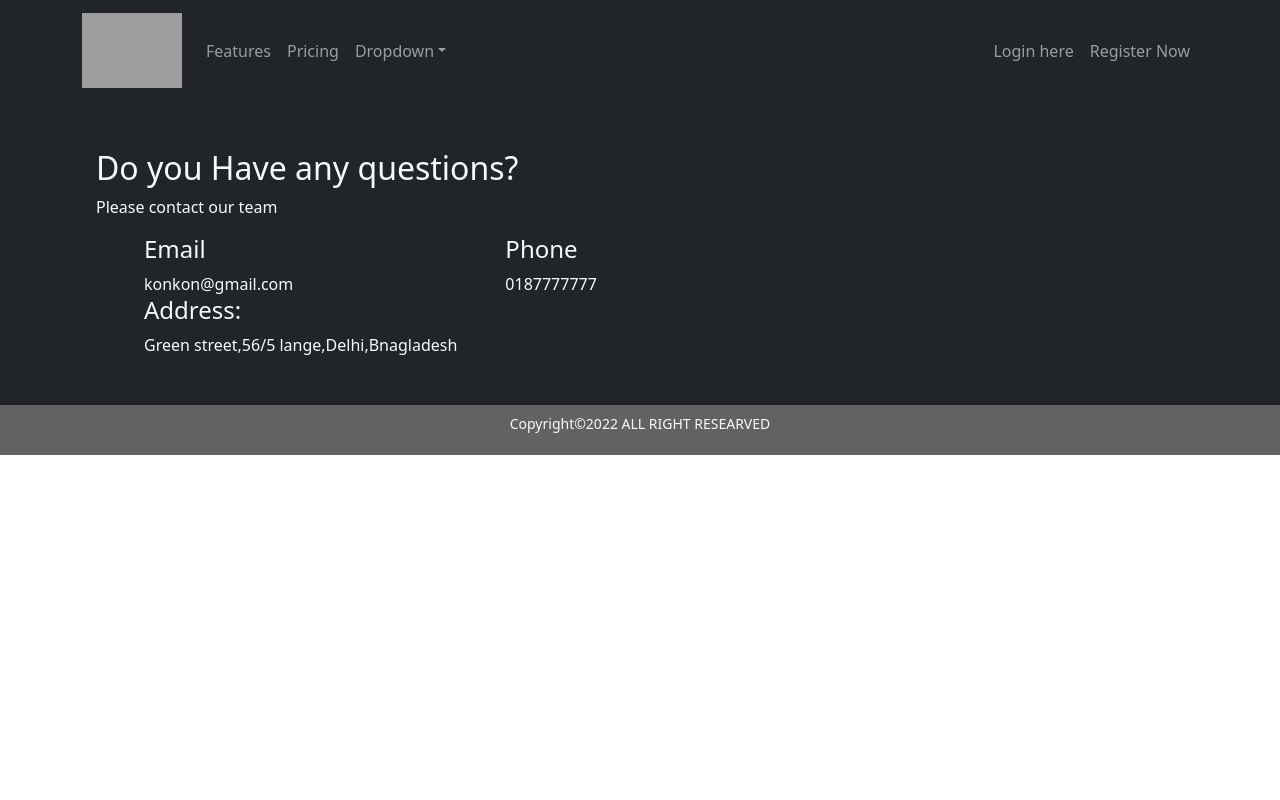
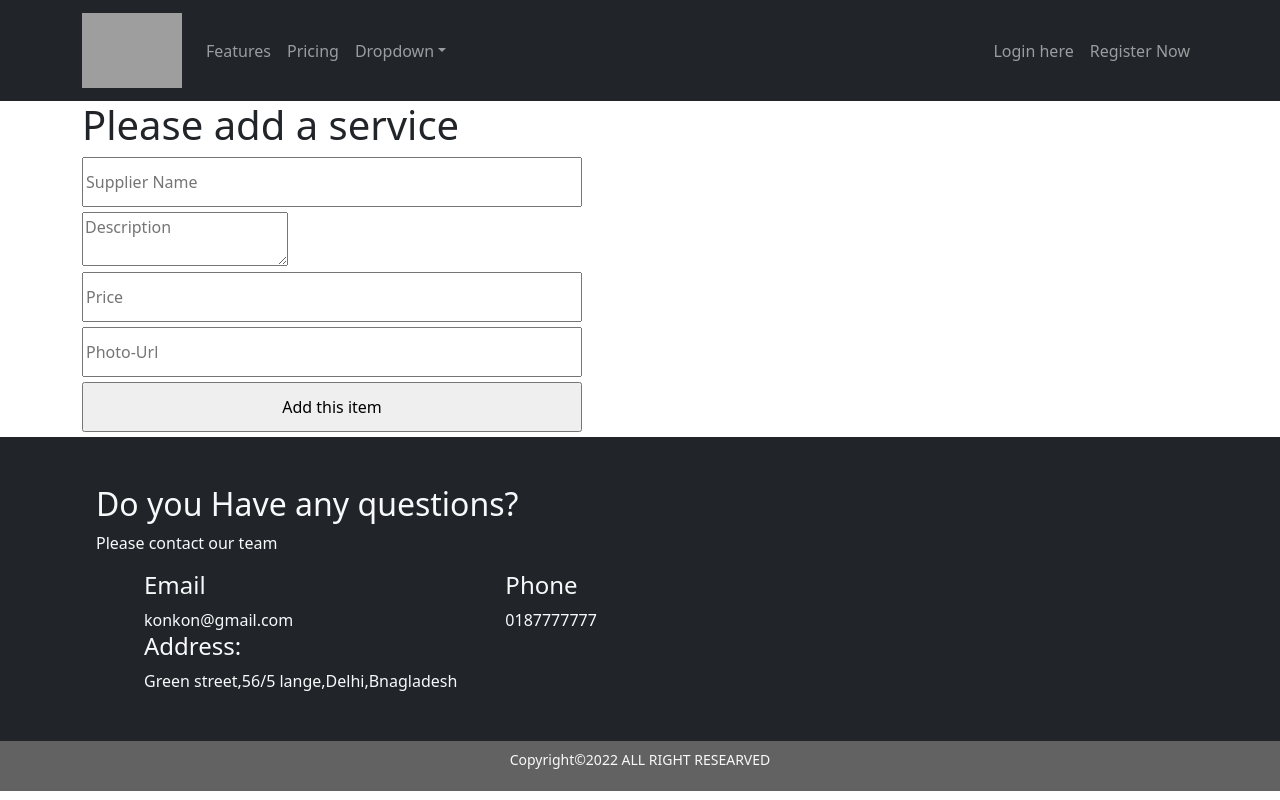
Before and after one commit to nabanichowdhury/ware-house-mangement-client-side, a React (Create React App) app: page /inventories/add in a window 1280 px wide. Built offline with nearby package versions, Linux system fonts and the light colour scheme; no server answers; grey boxes are pictures that could not be loaded.

Commit message:
additem to database done

```diff
--- a/package.json
+++ b/package.json
@@ -15,6 +15,7 @@
     "react-bootstrap": "^2.3.1",
     "react-dom": "^18.1.0",
     "react-firebase-hooks": "^5.0.3",
+    "react-hook-form": "^7.30.0",
     "react-router-dom": "^6.3.0",
     "react-scripts": "5.0.1",
     "react-toastify": "^9.0.1",
--- a/src/App.js
+++ b/src/App.js
@@ -1,5 +1,6 @@
 import { Route, Routes } from "react-router-dom";
 import "./App.css";
+import AddItems from "./Pages/AddItems/AddItems";
 import Home from "./Pages/Home/Home/Home";
 import InventoryDetails from "./Pages/InventoryDetails/InventoryDetails";
 import ManageInventory from "./Pages/ManageInventory/ManageInventory";
@@ -31,6 +32,7 @@ function App() {
             </RequiredAuth>
           }
         ></Route>
+        <Route path="/inventories/add" element={<AddItems></AddItems>}></Route>
       </Routes>
       <Footer></Footer>
     </div>
--- a/src/Pages/AddItems/AddItems.css
+++ b/src/Pages/AddItems/AddItems.css
@@ -0,0 +1,5 @@
+.add-items-form input {
+  width: 500px;
+  height: 50px;
+  margin-bottom: 5px;
+}
--- a/src/Pages/AddItems/AddItems.js
+++ b/src/Pages/AddItems/AddItems.js
@@ -0,0 +1,39 @@
+import React from "react";
+import "./AddItems.css";
+import { useForm } from "react-hook-form";
+
+const AddItems = () => {
+  const { register, handleSubmit } = useForm();
+  const onSubmit = (data) => {
+    console.log(data);
+    const url = `http://localhost:5000/inventory`;
+    fetch(url, {
+      method: "POST",
+      headers: {
+        "content-type": "application/json",
+      },
+      body: JSON.stringify(data),
+    })
+      .then((res) => res.json())
+      .then((result) => {
+        console.log(result);
+      });
+  };
+  return (
+    <div className="add-items-form container">
+      <h1>Please add a service</h1>
+      <form onSubmit={handleSubmit(onSubmit)}>
+        <input placeholder="Supplier Name" {...register("name")} /> <br />
+        <textarea placeholder="Description" {...register("description")} />
+        <br />
+        <input type="number" placeholder="Price" {...register("price")} />{" "}
+        <br />
+        <input type="text" placeholder="Photo-Url" {...register("img")} />{" "}
+        <br />
+        <input type="submit" value="Add this item" />
+      </form>
+    </div>
+  );
+};
+
+export default AddItems;
--- a/src/Pages/ManageInventory/ManageInventory.css
+++ b/src/Pages/ManageInventory/ManageInventory.css
@@ -0,0 +1,7 @@
+.btn-add {
+  height: 60px;
+  margin-top: 400px;
+  border: none;
+  background-color: rgb(255, 160, 160);
+  border-radius: 20px;
+}
--- a/src/Pages/ManageInventory/ManageInventory.js
+++ b/src/Pages/ManageInventory/ManageInventory.js
@@ -1,16 +1,27 @@
 import React from "react";
+import { useNavigate } from "react-router-dom";
 import useInventories from "../../hooks/useInventories";
 
 import ManageEachInventory from "../ManageEachInventory/ManageEachInventory";
+import "./ManageInventory.css";
 
 const ManageInventory = () => {
   const [inventories, setInventories] = useInventories();
+  const navigate = useNavigate();
+  const handleAddItems = () => {
+    navigate("/inventories/add");
+  };
 
   return (
-    <div className="inventories container">
-      {inventories.map((inventory) => (
-        <ManageEachInventory inventory={inventory}></ManageEachInventory>
-      ))}
+    <div>
+      <div className="inventories container">
+        {inventories.map((inventory) => (
+          <ManageEachInventory inventory={inventory}></ManageEachInventory>
+        ))}
+        <button className="btn-add" onClick={handleAddItems}>
+          Add more items
+        </button>
+      </div>
     </div>
   );
 };
```
Also changed, not shown: 1 other file (tests, documents, lock files or other folders).
